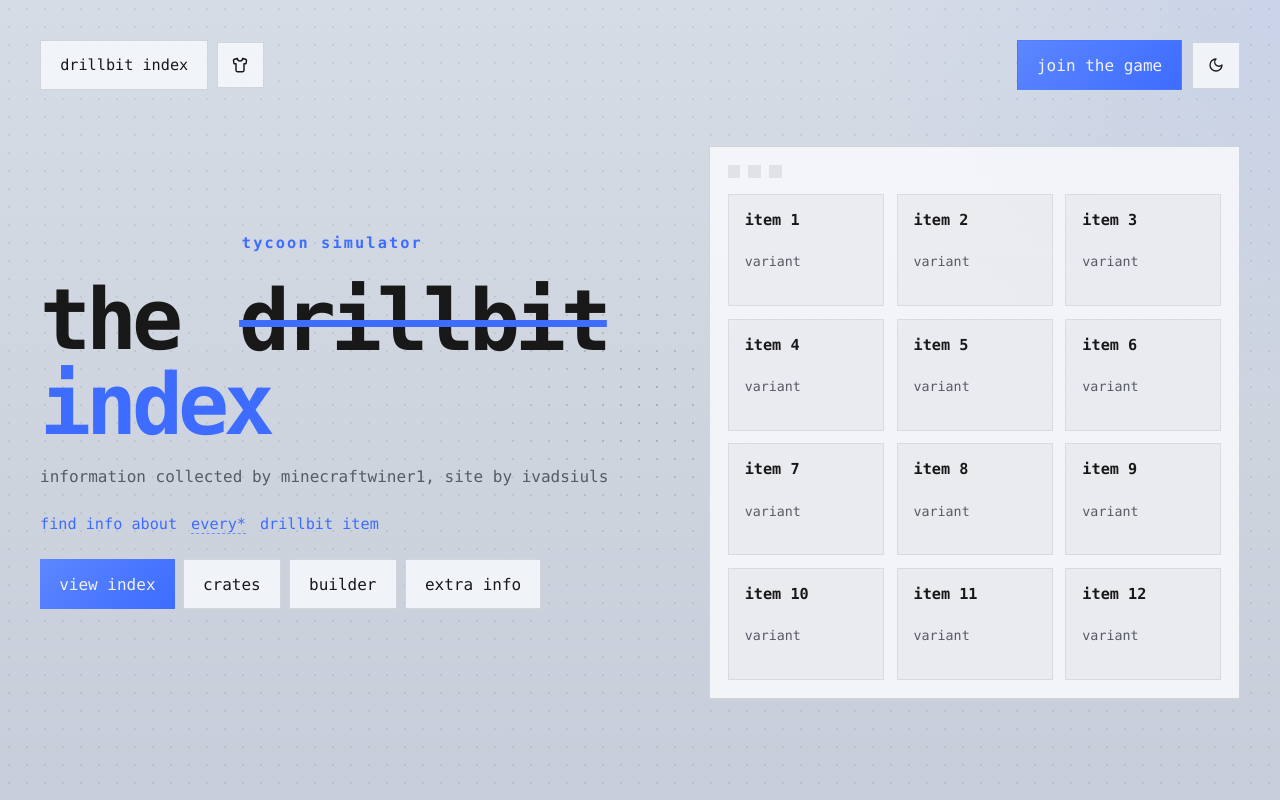
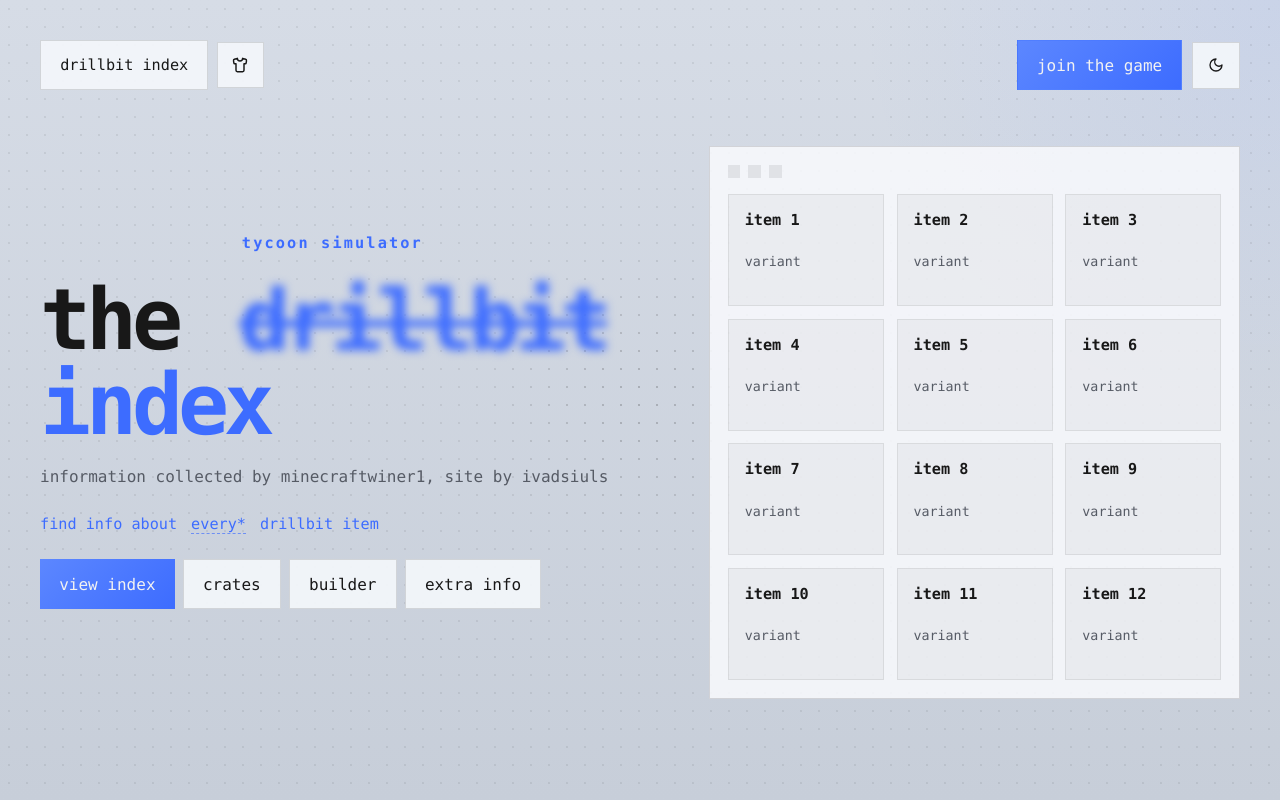
Before and after one commit to ivadsiulsmods/tycoonsim-wiki, a SvelteKit app: page / in a window 1280 px wide. Built offline with nearby package versions, Linux system fonts and the light colour scheme.

Commit message:
blur the drillbit text!13124!

```diff
--- a/src/routes/+page.svelte
+++ b/src/routes/+page.svelte
@@ -55,7 +55,7 @@
 				the
 				<span class="hero-title-stack">
 					<span class="hero-title-label">tycoon simulator</span>
-					<s class="hero-title-struck">drillbit</s>
+					<s class="hero-title-struck"><span class="hero-title-blur">drillbit</span></s>
 				</span>
 				<span>index</span>
 			</h1>
@@ -247,6 +247,10 @@
 		text-decoration-skip-ink: none;
 	}
 
+	.hero-title-blur {
+		filter: blur(0.055em);
+	}
+
 	.description {
 		margin: 0;
 		max-width: 36rem;
```
